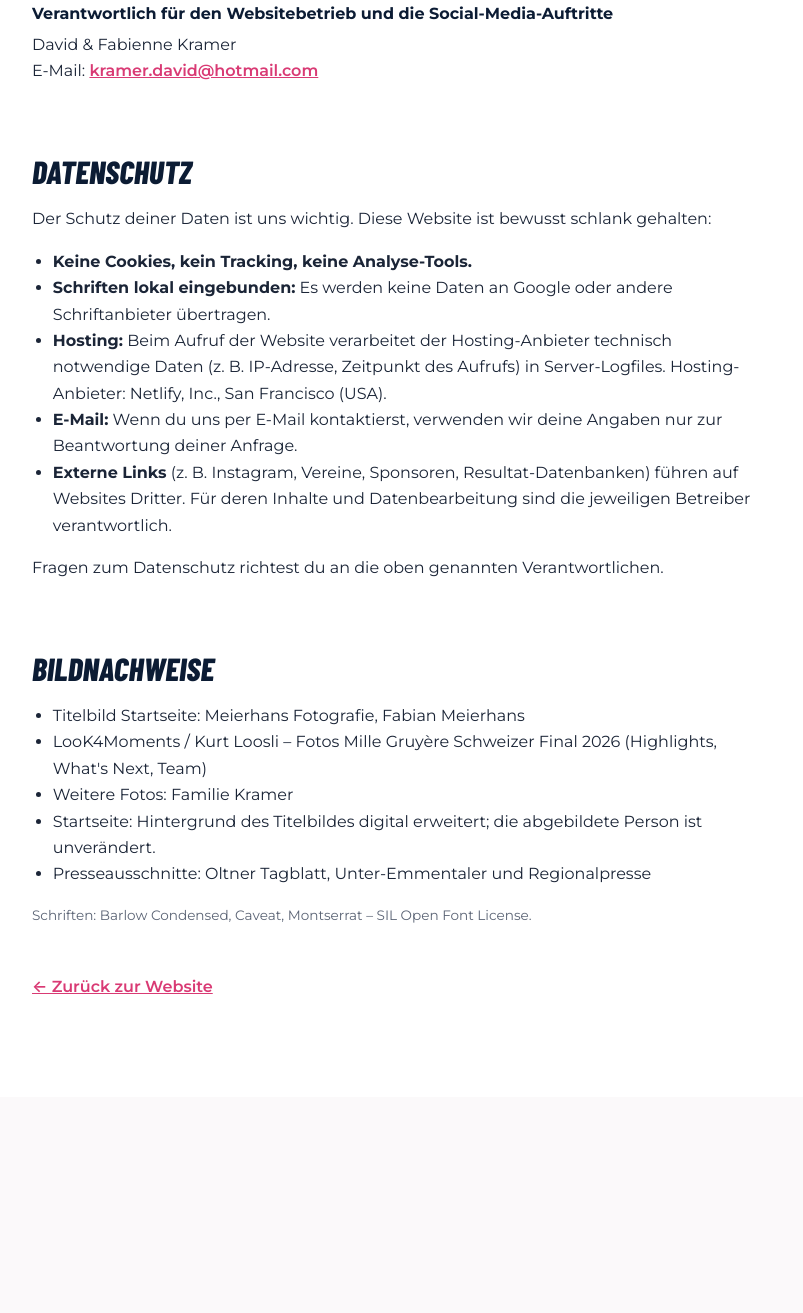
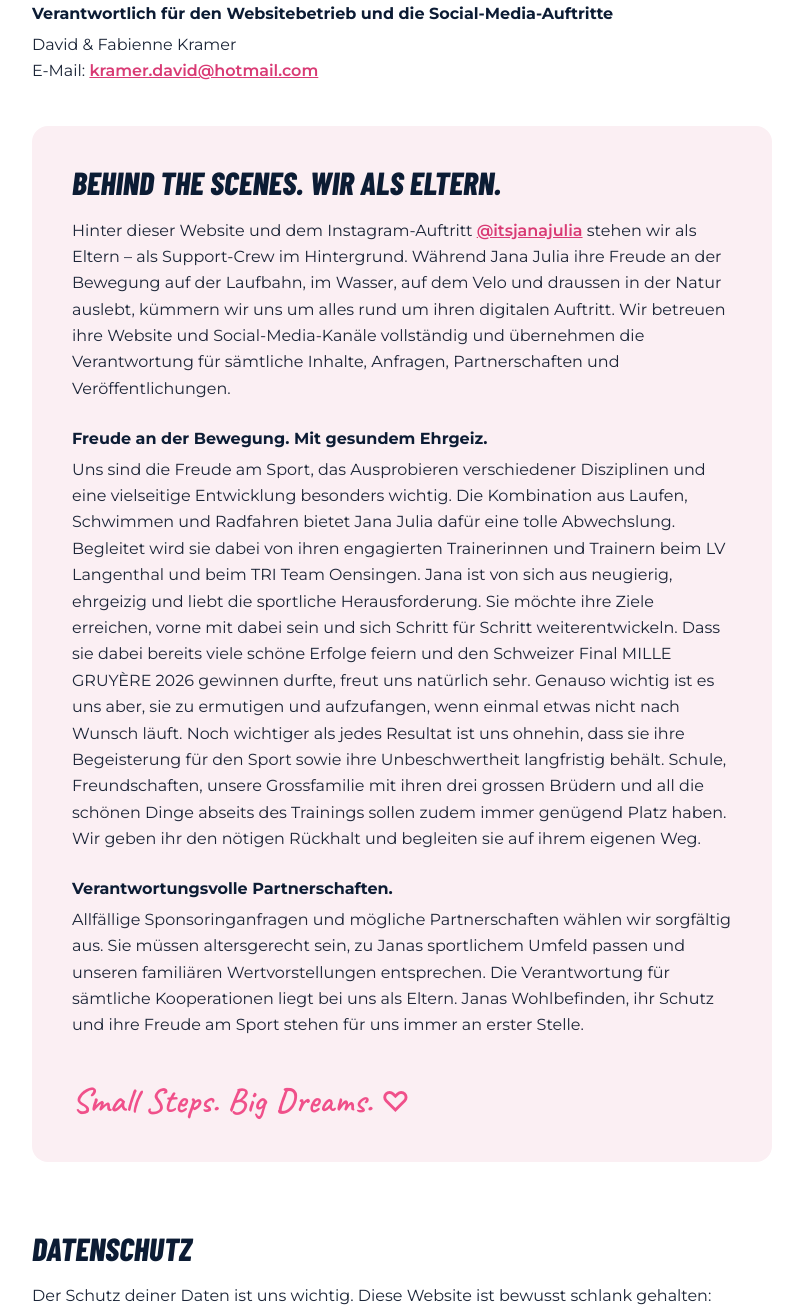
Before and after one commit to JJSwissActive/janajulia.com, a plain HTML site: page impressum.html in a window 1280 px wide. Shown: the part 416-1729 px from the top of the page, without its empty margins (238-1041 px from the left). Before the commit the page ends 1513 px from the top, so only its background shows below. Drawn offline with Linux system fonts and the light colour scheme.

Commit message:
Team text update and 'Behind the Scenes' section in Impressum
- Team section: coaches block + new 'My Family. Always by My Side.'
  with link to the new Impressum section
- Impressum: parents' statement (Behind the Scenes, joy of sport,
  responsible partnerships) after the operator block

Co-Authored-By: Claude Opus 5.5 <noreply@anthropic.com>
Claude-Session: https://claude.ai/code/session_01WrLFQQNgNLUoohuwh5TzWo

```diff
--- a/css/style.css
+++ b/css/style.css
@@ -310,6 +310,11 @@ button, select { font: inherit; }
 .team { background: var(--rose); }
 .team-grid { display: grid; grid-template-columns: 1fr 1.1fr; gap: clamp(32px, 6vw, 72px); align-items: center; }
 .team .section-title .pink { display: inline; font-size: 1em; }
+.lead-2 { margin-top: 1.4em; }
+.inline-link { display: inline-flex; align-items: center; gap: 4px; color: var(--pink-strong); font-weight: 700; text-decoration: none; white-space: nowrap; }
+.inline-link svg { width: 1em; height: 1em; transition: transform .2s; }
+.inline-link:hover { text-decoration: underline; }
+.inline-link:hover svg { transform: translateX(3px); }
 .clubs { display: flex; gap: 12px; flex-wrap: wrap; margin-top: 12px; }
 .club-logo { display: inline-flex; align-items: center; justify-content: center; background: var(--white); border: 1.5px solid var(--line); border-radius: 14px; height: 120px; min-width: 150px; padding: 14px 22px; transition: border-color .2s, transform .2s; }
 .club-logo:hover { border-color: var(--pink); transform: translateY(-2px); }
--- a/impressum.html
+++ b/impressum.html
@@ -18,6 +18,10 @@
     .legal h3 { font: 700 1rem/1.4 var(--f-body); color: var(--navy); margin: 1.4em 0 .4em; }
     .legal ul { list-style: disc; padding-left: 1.3em; margin-bottom: 1em; }
     .legal a { color: var(--pink-strong); font-weight: 600; }
+    .ethos { margin-top: 2.6em; padding: clamp(24px, 4vw, 40px); background: var(--rose); border-radius: var(--radius); scroll-margin-top: calc(var(--header-h) + 20px); }
+    .ethos h2 { margin-top: 0; }
+    .ethos h3 { margin-top: 1.6em; }
+    .ethos-claim { font-size: clamp(1.7rem, 3vw, 2.2rem); margin-top: 1.2em; }
     .back { display: inline-flex; align-items: center; gap: 8px; color: #fff; text-decoration: none; font: 600 .78rem/1 var(--f-body); letter-spacing: .1em; text-transform: uppercase; }
     .back svg { width: 18px; height: 18px; transform: rotate(180deg); }
     .back:hover { color: var(--pink); }
@@ -51,6 +55,19 @@
     <h3>Verantwortlich für den Websitebetrieb und die Social-Media-Auftritte</h3>
     <p>David &amp; Fabienne Kramer<br>E-Mail: <a class="js-mail" href="#" data-subject="Website Jana Julia Kramer"><span class="js-mail-text">[E-Mail-Adresse – bitte JavaScript aktivieren]</span></a></p>
 
+    <section class="ethos" id="behind-the-scenes" aria-labelledby="bts-title">
+      <h2 id="bts-title">Behind the Scenes. Wir als Eltern.</h2>
+      <p>Hinter dieser Website und dem Instagram-Auftritt <a href="https://www.instagram.com/itsjanajulia/" target="_blank" rel="noopener">@itsjanajulia</a> stehen wir als Eltern – als Support-Crew im Hintergrund. Während Jana Julia ihre Freude an der Bewegung auf der Laufbahn, im Wasser, auf dem Velo und draussen in der Natur auslebt, kümmern wir uns um alles rund um ihren digitalen Auftritt. Wir betreuen ihre Website und Social-Media-Kanäle vollständig und übernehmen die Verantwortung für sämtliche Inhalte, Anfragen, Partnerschaften und Veröffentlichungen.</p>
+
+      <h3>Freude an der Bewegung. Mit gesundem Ehrgeiz.</h3>
+      <p>Uns sind die Freude am Sport, das Ausprobieren verschiedener Disziplinen und eine vielseitige Entwicklung besonders wichtig. Die Kombination aus Laufen, Schwimmen und Radfahren bietet Jana Julia dafür eine tolle Abwechslung. Begleitet wird sie dabei von ihren engagierten Trainerinnen und Trainern beim LV Langenthal und beim TRI Team Oensingen. Jana ist von sich aus neugierig, ehrgeizig und liebt die sportliche Herausforderung. Sie möchte ihre Ziele erreichen, vorne mit dabei sein und sich Schritt für Schritt weiterentwickeln. Dass sie dabei bereits viele schöne Erfolge feiern und den Schweizer Final MILLE GRUYÈRE 2026 gewinnen durfte, freut uns natürlich sehr. Genauso wichtig ist es uns aber, sie zu ermutigen und aufzufangen, wenn einmal etwas nicht nach Wunsch läuft. Noch wichtiger als jedes Resultat ist uns ohnehin, dass sie ihre Begeisterung für den Sport sowie ihre Unbeschwertheit langfristig behält. Schule, Freundschaften, unsere Grossfamilie mit ihren drei grossen Brüdern und all die schönen Dinge abseits des Trainings sollen zudem immer genügend Platz haben. Wir geben ihr den nötigen Rückhalt und begleiten sie auf ihrem eigenen Weg.</p>
+
+      <h3>Verantwortungsvolle Partnerschaften.</h3>
+      <p>Allfällige Sponsoringanfragen und mögliche Partnerschaften wählen wir sorgfältig aus. Sie müssen altersgerecht sein, zu Janas sportlichem Umfeld passen und unseren familiären Wertvorstellungen entsprechen. Die Verantwortung für sämtliche Kooperationen liegt bei uns als Eltern. Janas Wohlbefinden, ihr Schutz und ihre Freude am Sport stehen für uns immer an erster Stelle.</p>
+
+      <p class="script ethos-claim">Small Steps. Big Dreams. <span class="heart">♡</span></p>
+    </section>
+
     <h2 id="datenschutz">Datenschutz</h2>
     <p>Der Schutz deiner Daten ist uns wichtig. Diese Website ist bewusst schlank gehalten:</p>
     <ul>
```
Also changed, not shown: index.html (+3 -1 lines).
